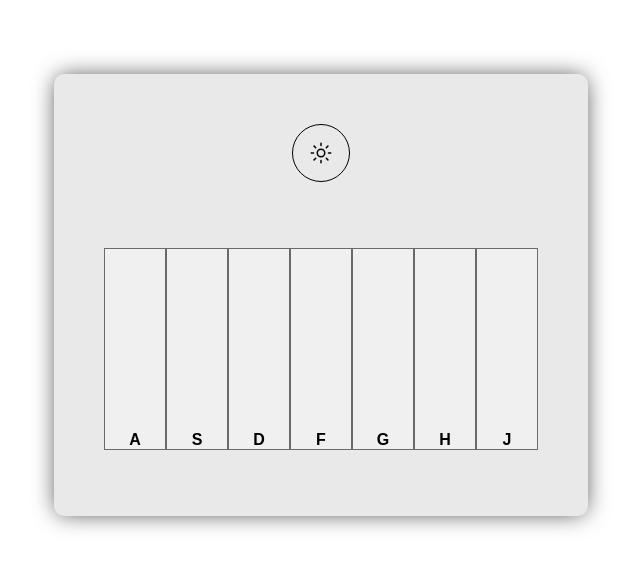
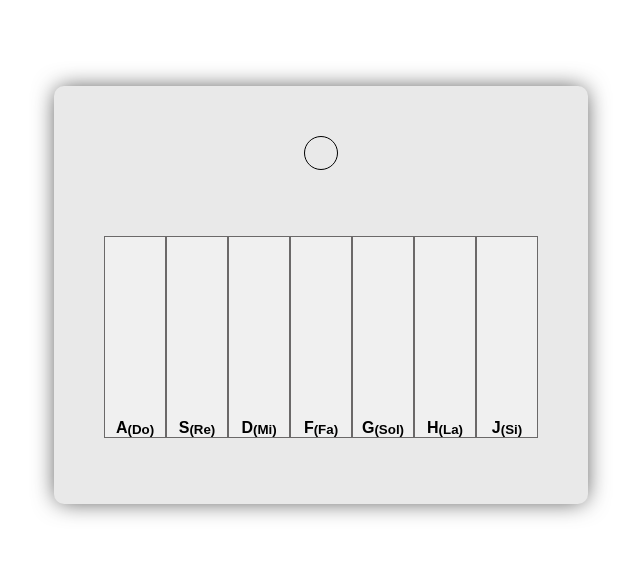
Before and after one commit to cpasquali/Musical-instrument-simulator, a React (Vite) app: page / in a window 1280 px wide. Shown: the part 105-674 px from the top of the page, without its empty margins (319-959 px from the left). Built offline with nearby package versions, Linux system fonts and the light colour scheme.

Commit message:
cambios en el proyecto
Hice updates en el soundsUtil.js donde subi la velocidad de sonido de las teclas.
Agregue un nuevo utils llamado arraysNotesUtil donde se encuentran ambos arrays de las notas y agregue en el instrument.jsx las notas para cada tecla

```diff
--- a/src/components/instrument.jsx
+++ b/src/components/instrument.jsx
@@ -2,10 +2,10 @@
 import "../components/instrument.css";
 import useTogleTheme from "../customHooks/togleThemeHook";
 import { soundToPlay, soundToPlayClick } from "../utils/soundsUtil";
+import { NOTES, N } from "../utils/arraysNotesUtil"
 
 export const Instrument = () => {
   const { theme, togleTheme } = useTogleTheme();
-  const NOTES = ["A", "S", "D", "F", "G", "H", "J"];
   const [notePress, setNotePress] = useState(null);
 
   useEffect(() => {
@@ -40,7 +40,7 @@
         )}
       </button>
       <ul className={"notes"}>
-        {NOTES.map((note) => (
+        {NOTES.map((note, indice) => (
           <li
             className={`note ${notePress === note ? "pressed" : ""}`}
             key={note}
@@ -49,7 +49,7 @@
               soundToPlay(note);
             }}
           >
-            {note}
+            {note} <sub>{N[indice]}</sub>
           </li>
         ))}
       </ul>
--- /dev/null
+++ b/src/utils/arraysNotesUtil.js
@@ -0,0 +1,19 @@
+const NOTES = [
+    "A",
+    "S",
+    "D",
+    "F",
+    "G",
+    "H",
+    "J"];
+
+const N = [
+    "(Do)",
+    "(Re)",
+    "(Mi)",
+    "(Fa)",
+    "(Sol)",
+    "(La)",
+    "(Si)"];
+
+ export { NOTES, N }
--- a/src/utils/soundsUtil.js
+++ b/src/utils/soundsUtil.js
@@ -20,25 +20,25 @@
 
   switch(note){
     case "A":
-      synth.triggerAttackRelease("C4", '0.3');
+      synth.triggerAttackRelease("C4", '0.2');
       break;
     case "S":
-      synth.triggerAttackRelease("D4", '0.3');
+      synth.triggerAttackRelease("D4", '0.2');
       break;
     case "D":
-      synth.triggerAttackRelease("E4", '0.3');
+      synth.triggerAttackRelease("E4", '0.2');
       break;
     case "F":
-      synth.triggerAttackRelease("F4", '0.3');
+      synth.triggerAttackRelease("F4", '0.2');
       break;
     case "G":
-      synth.triggerAttackRelease("G4", '0.3');
+      synth.triggerAttackRelease("G4", '0.2');
       break;
     case "H":
-      synth.triggerAttackRelease("A4", '0.3');
+      synth.triggerAttackRelease("A4", '0.2');
       break;
     case "J":
-      synth.triggerAttackRelease("B4", '0.3');
+      synth.triggerAttackRelease("B4", '0.2');
       break
   }
 };
```
